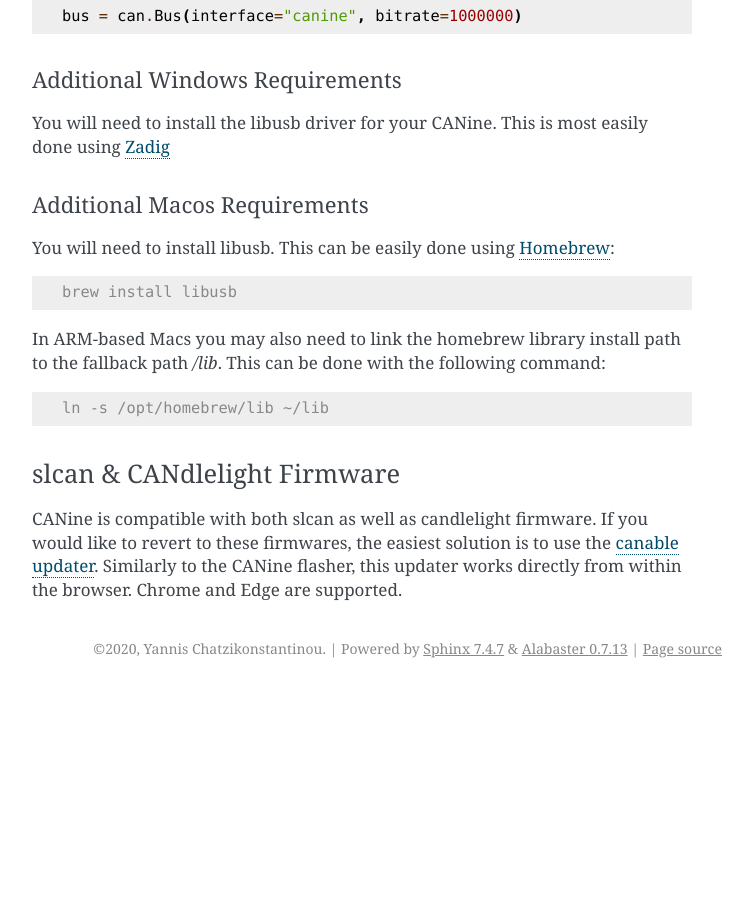
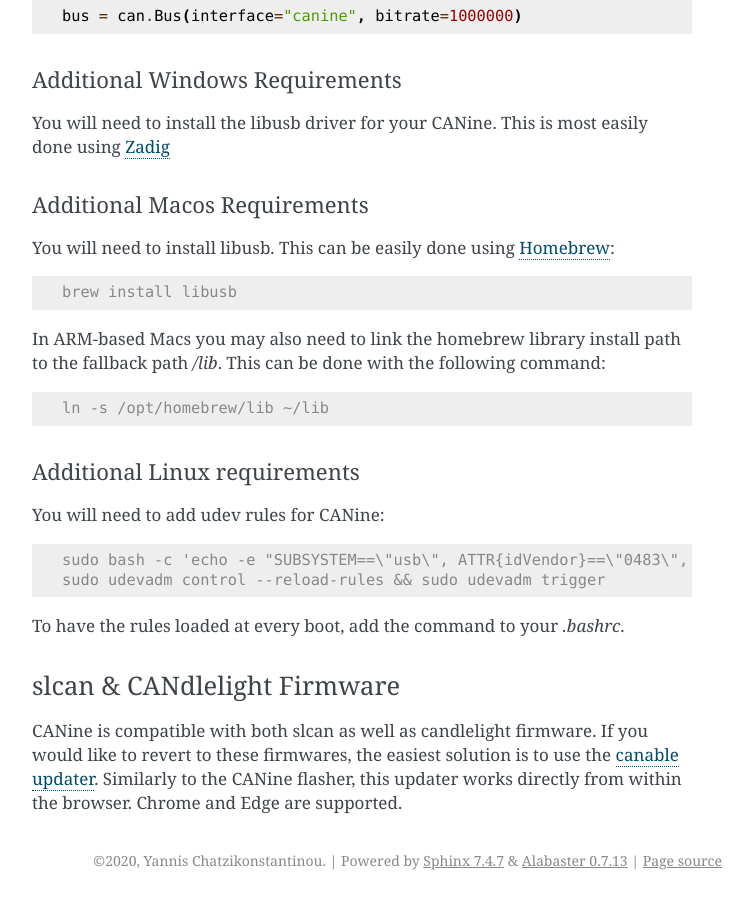
Before and after one commit to tinymovr/CANine, a Sphinx documentation site: the page built from Docs/canine.rst, in a window 1280 px wide and 900 px high, scrolled down 2033 px. Shown: the whole window, without its empty margins (388-1141 px from the left). Built offline with Sphinx 7.4.7, drawn with Linux system fonts in a browser that asks for light colours; before the commit the page ends 2721 px from its top, so only the background shows below that; some of the changed text lies outside the part shown.

Commit message:
add udev rule instructions

```diff
--- a/Docs/canine.rst
+++ b/Docs/canine.rst
@@ -87,6 +87,19 @@ In ARM-based Macs you may also need to link the homebrew library install path to
 
     ln -s /opt/homebrew/lib ~/lib
 
+
+Additional Linux requirements
+*****************************
+
+You will need to add udev rules for CANine:
+
+.. code-block:: console
+
+    sudo bash -c 'echo -e "SUBSYSTEM==\"usb\", ATTR{idVendor}==\"0483\", ATTR{idProduct}==\"c1b0\", MODE=\"0666\", SYMLINK+=\"canine_usb\"" > /etc/udev/rules.d/11-canine.rules'
+    sudo udevadm control --reload-rules && sudo udevadm trigger
+
+To have the rules loaded at every boot, add the command to your `.bashrc`.
+
 slcan & CANdlelight Firmware
 ----------------------------
 
```
